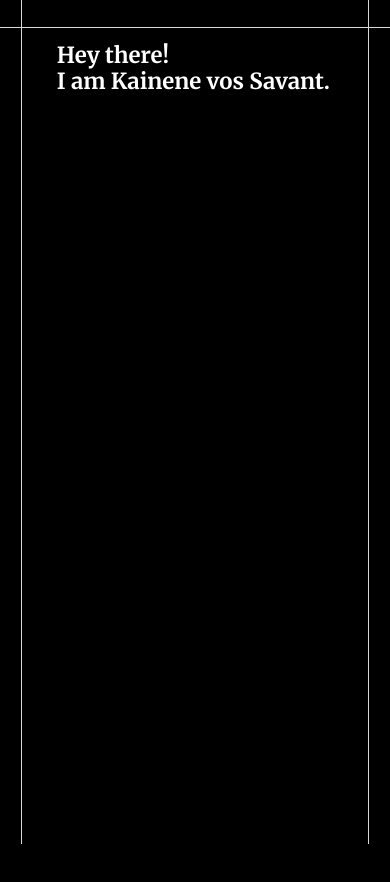
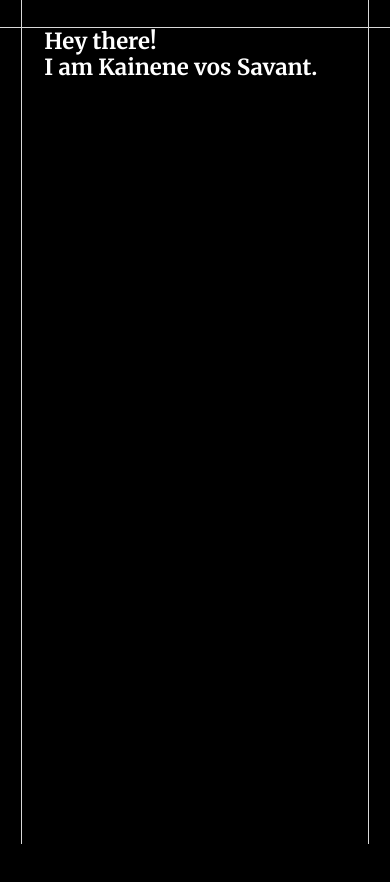
Before and after one commit to lilpolymath/kainene, a website built with Parcel: page src/index.html in a window 390 px wide. Built offline with nearby package versions, Linux system fonts and the light colour scheme; some packages are replaced by stand-ins of ours.

Commit message:
more typography updates

```diff
--- a/src/scss/core/_globals.scss
+++ b/src/scss/core/_globals.scss
@@ -15,6 +15,13 @@ body {
   @include toRem(padding-left, 50);
   @include toRem(padding-right, 50);
 
+  @media screen and (max-width: 767px) {
+    @include toRem(padding-top, 40);
+    @include toRem(padding-bottom, 40);
+    @include toRem(padding-left, 32);
+    @include toRem(padding-right, 32);
+  }
+
   font-family: 'Aveonik', sans-serif;
   background-color: #000000;
   color: #ffffff;
```
